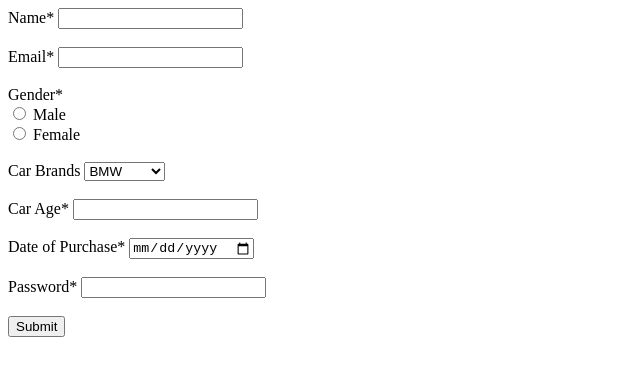
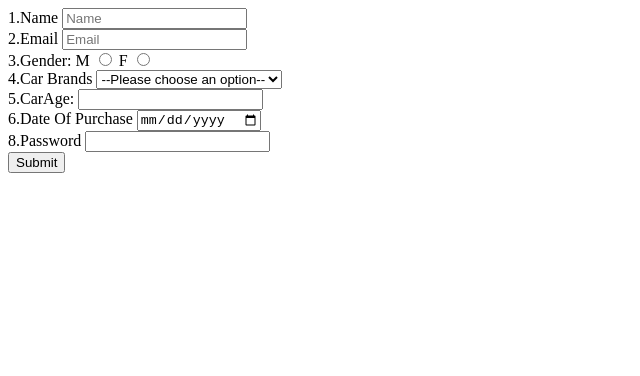
Before and after one commit to acciojob/car-insurance-form-ArchanaNambiar, a website: page main.html in a window 1280 px wide. Shown: the whole page, without its empty margins (0-640 px from the left). Drawn offline with Linux system fonts and the light colour scheme.

Commit message:
created a submission

```diff
--- a/main.html
+++ b/main.html
@@ -9,38 +9,48 @@
 <body>
 	<!-- the entire body must be written by student -->
 
-	<form method="POST" action="#">
-    <label for="name">Name*</label>
-    <input type="text" id="name" name="name" required><br><br>
-
-    <label for="email">Email*</label>
-    <input type="email" id="email" name="email" required><br><br>
-
-    <label for="gender">Gender*</label><br>
-    <input type="radio" id="male" name="gender" value="male" required>
-    <label for="male">Male</label><br>
-    <input type="radio" id="female" name="gender" value="female" required>
-    <label for="female">Female</label><br><br>
-
-    <label for="cars">Car Brands</label>
-    <select id="cars" name="car_brands">
-      <option value="BMW">BMW</option>
-      <option value="Audi">Audi</option>
-      <option value="Mercedes">Mercedes</option>
-    </select><br><br>
-
-    <label for="carage">Car Age*</label>
-    <input type="number" id="carage" name="car_age" required><br><br>
-
-    <label for="dop">Date of Purchase*</label>
-    <input type="date" id="dop" name="date_of_purchase" required><br><br>
-
-    <label for="password">Password*</label>
-    <input type="password" id="password" name="password" required><br><br>
-
-    <input type="submit" value="Submit">
-  </form>
-
+	<form id="my-form" method="post">
+				<div>
+			<label for="name">1.Name</label>
+			<input type="text" id="name" placeholder="Name" required>
+		</div>
+		<div>
+			<label for="email">2.Email</label>
+			<input type="email" id="email" placeholder="Email" required>
+		</div>
+		<div>
+				<!-- 3. -->
+			 <label for="gender">3.Gender:</label>
+			 <label for="gender_m">M</label>
+			  <input type="radio" id="gender_m" name="gender" required>
+			  <label for="gender">F</label>
+			  <input type="radio" id="gender_f" name="gender" required>
+		</div>
+		<div>
+			<label for="cars">4.Car Brands</label>
+			  <select name="cars" id="cars" required>
+				  <option value="" disabled selected>--Please choose an option--</option>
+				  <option>BMW</option>
+				  <option>Audi</option>
+				  <option>Mercedez</option>
+			  </select>
+		</div>
+		<div>
+			 <label for="Carage">5.CarAge:</label>
+			 <input type="number" id="Carage" min="0" required >
+		</div>
+		<div>
+			<label for="dop">6.Date Of Purchase</label>
+			<input type="date" id="dop" required>
+		</div>
+		<div>
+			 <label for="password">8.Password</label>
+			 <input type="password" id="password" required>
+		</div>
+		 <div>
+			<button type="submit">Submit</button>
+		</div>
+	</form>
     <script type="text/javascript" src="./script.js">
 </script>
 
```
